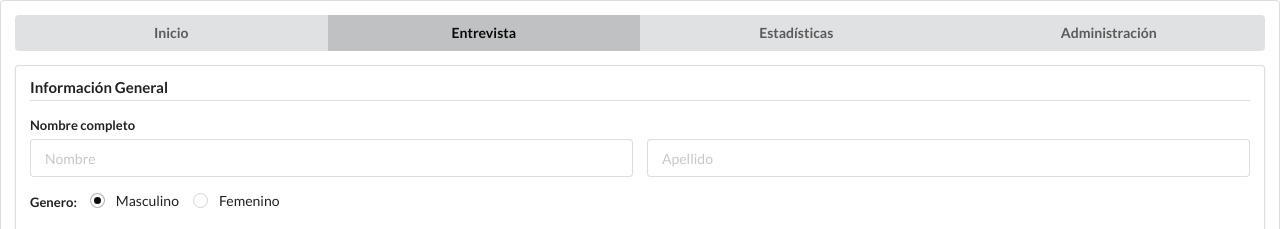
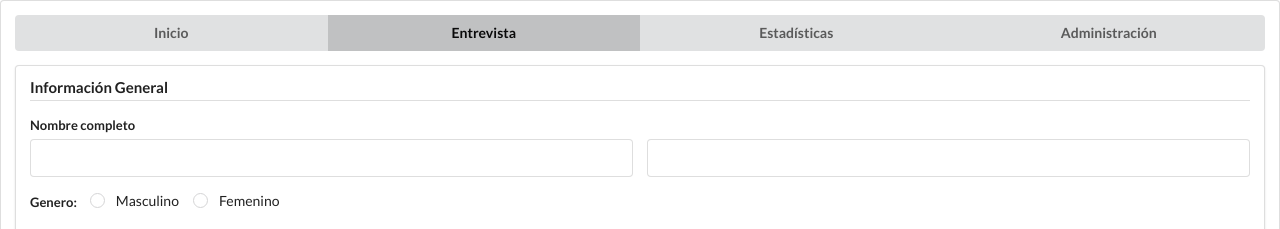
Before and after one commit to julianzdelat/migrants, a React (Create React App) app in the folder frontend/: page / in a window 1280 px wide. Shown: the top 229 px of the page. Built offline with nearby package versions, Linux system fonts and the light colour scheme.

Commit message:
adding variables to general info

```diff
--- a/frontend/src/components/forms/GeneralInfo.js
+++ b/frontend/src/components/forms/GeneralInfo.js
@@ -1,6 +1,10 @@
 import React from 'react';
 
 const GeneralData = () => {
+  const [name, setName] = React.useState('');
+  const [lastname, setLastname] = React.useState('');
+  const [gender, setGender] = React.useState('');
+
     return (
         <div className="ui segment">
             <form class="ui form">
@@ -9,10 +13,10 @@ const GeneralData = () => {
     <label>Nombre completo</label>
     <div class="two fields">
       <div class="field">
-        <input type="text" name="nombre" placeholder="Nombre"/>
+        <input type="text" name="nombre" value={name} onChange={(e) => setName(e.target.value)}/>
       </div>
       <div class="field">
-        <input type="text" name="apellido" placeholder="Apellido"/>
+        <input type="text" name="apellido" value={lastname} onChange={(e) => setLastname(e.target.value)}/>
       </div>
     </div>
   </div>
@@ -20,13 +24,13 @@ const GeneralData = () => {
     <label for="gender">Genero: </label>
     <div class="field">
       <div class="ui radio checkbox">
-        <input type="radio" name="gender" checked="true" tabindex="0" class="hidden"/>
+        <input type="radio" value="M" checked={gender === 'M'? true : false} onChange={(e) => setGender('M')} tabIndex="0" />
         <label>Masculino</label>
       </div>
     </div>
     <div class="field">
       <div class="ui radio checkbox">
-        <input type="radio" name="gender" tabindex="1" class="hidden"/>
+        <input type="radio" value="F" checked={gender === 'F'? true : false} onChange={(e) => setGender('F')} tabIndex="1" />
         <label>Femenino</label>
       </div>
     </div>
```
